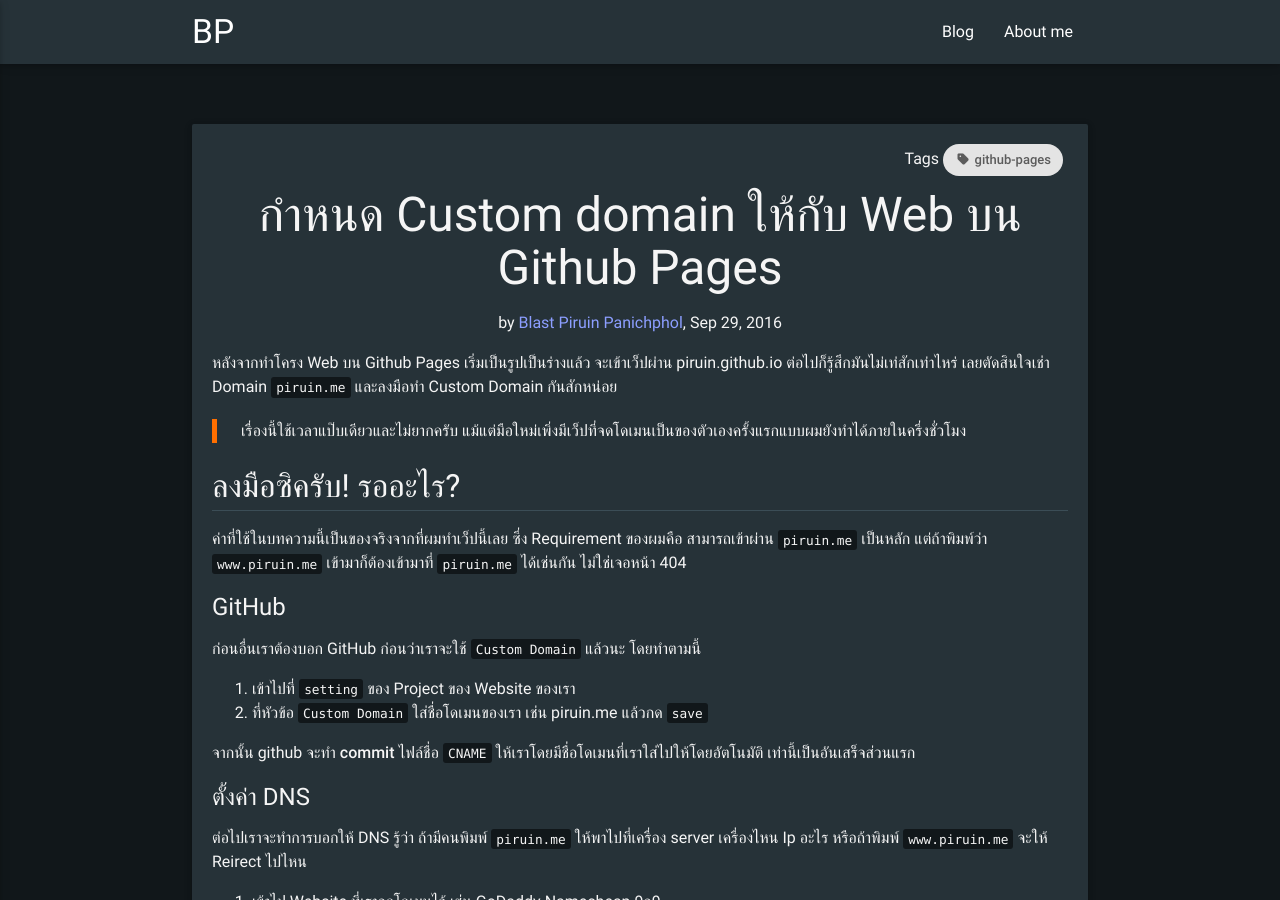
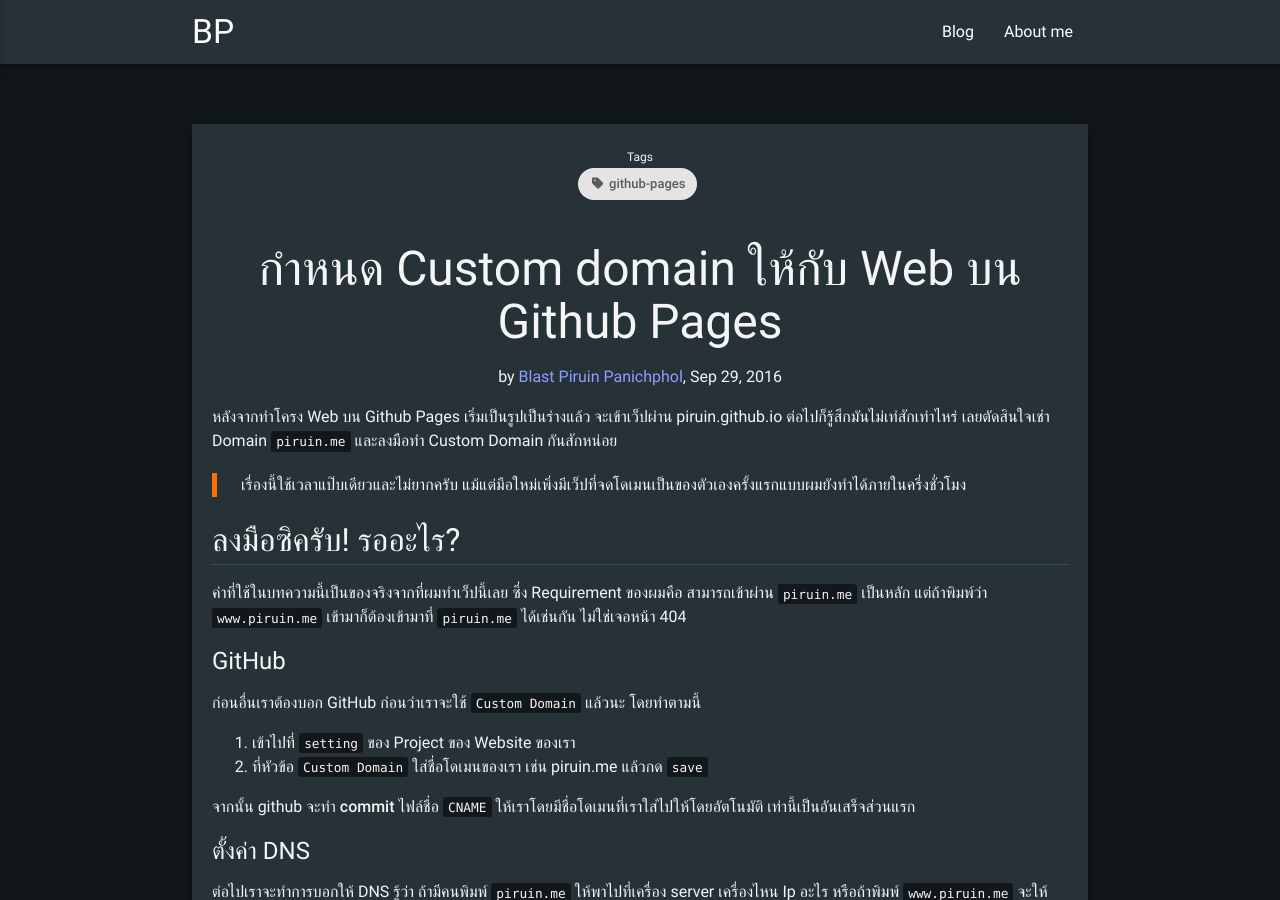
Before and after one commit to piruin/piruin.github.io, a Jekyll site: the page built from _posts/2016-09-29-github-pages-custom-domain.markdown, in a window 1280 px wide and 900 px high. Built offline with Jekyll 4.4.1, drawn with Linux system fonts in a browser that asks for light colours; nearby versions of some CDN libraries; comment, search, counter and statistics services are not loaded.

Commit message:
chang post's tag styles

```diff
--- a/_includes/tags.html
+++ b/_includes/tags.html
@@ -1,5 +1,5 @@
 {% unless page.tags == empty %}
-<div class="right-align col s12" style="margin-bottom:-30px;"> Tags
+<div class="col s12"> <small>Tags</small><br/>
 {% for tag in page.tags %}
   <div class="chip hoverable"><i class="fa fa-tag fa-fw" aria-hidden="true"></i> {{ tag }}</div>
 {% endfor %}
```
